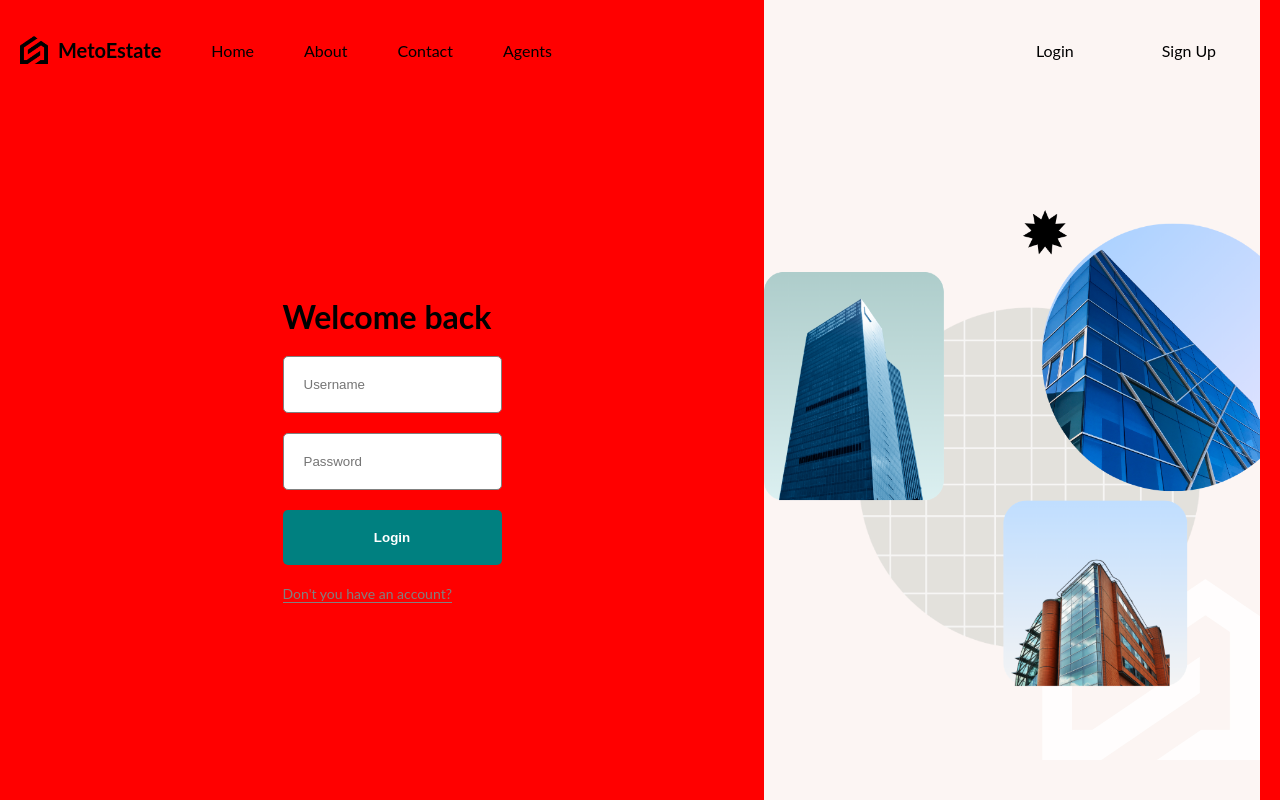
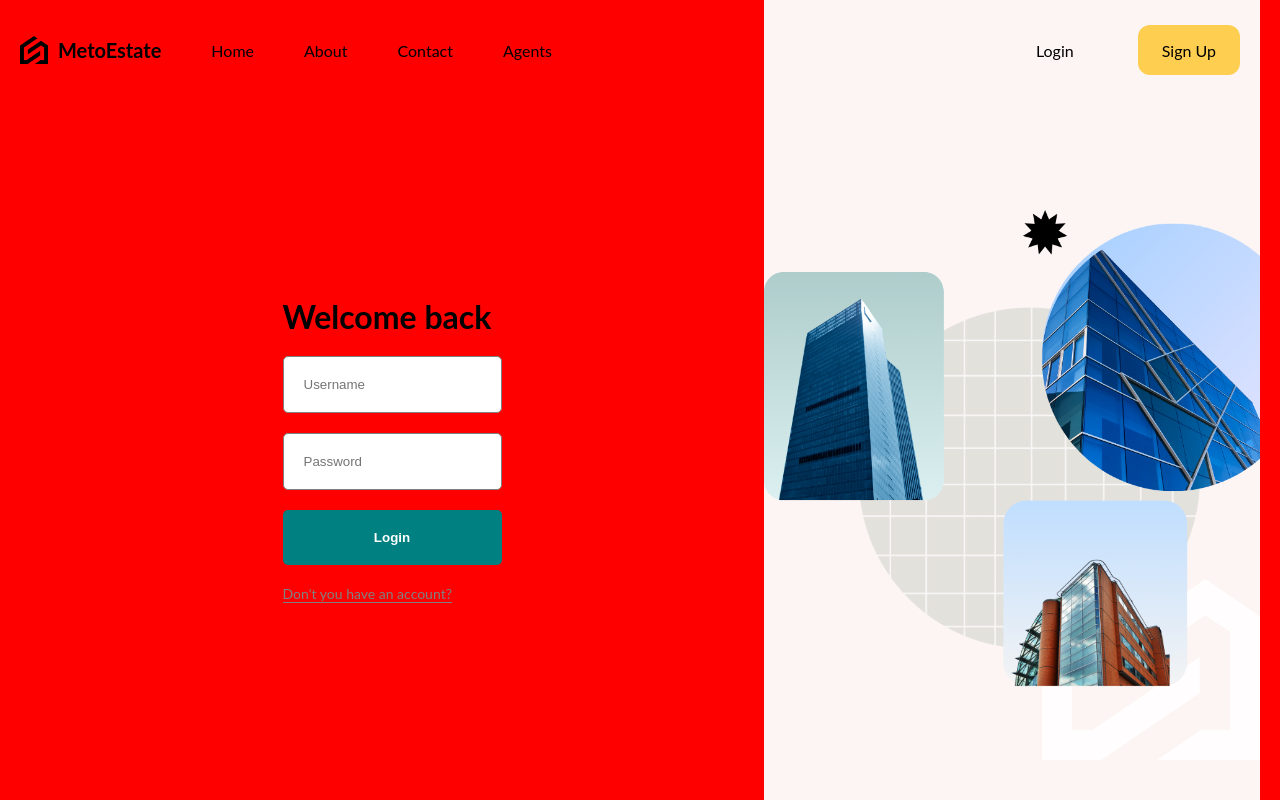
Before and after one commit to ebrardev/fullstack-webapp, a React (Vite) app in the folder client/: page /login in a window 1280 px wide. Shown: the top 800 px of the page. Built offline with nearby package versions, Linux system fonts and the light colour scheme.

Commit message:
button style fixed

```diff
--- a/client/src/components/Navbar/Navbar.jsx
+++ b/client/src/components/Navbar/Navbar.jsx
@@ -33,7 +33,7 @@ function Navbar() {
             </Link>
 
              </div>) :   ( <> <a href="/login">Login</a>
-                <a href="/register" >Sign Up</a>
+                <a href="/register" className="register" >Sign Up</a>
                 </>
                  )}
 
--- a/client/src/components/Navbar/navbar.scss
+++ b/client/src/components/Navbar/navbar.scss
@@ -108,6 +108,12 @@ nav {
 
     .register {
       background-color: #fece51;
+      height: 50%;
+      border-radius: 12px;
+      color: black;
+      text-align: center;
+      align-items: center;
+      justify-content: center;
     }
 
     .menuIcon {
```
